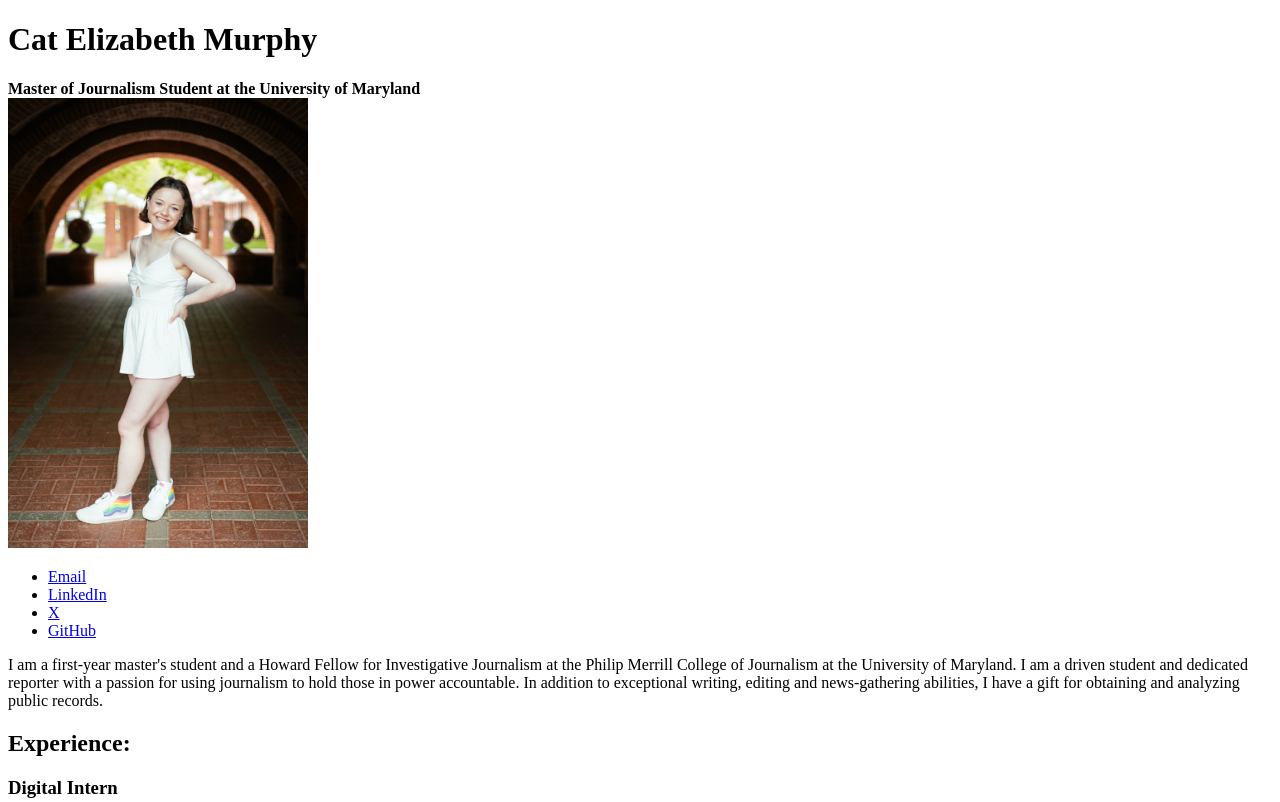
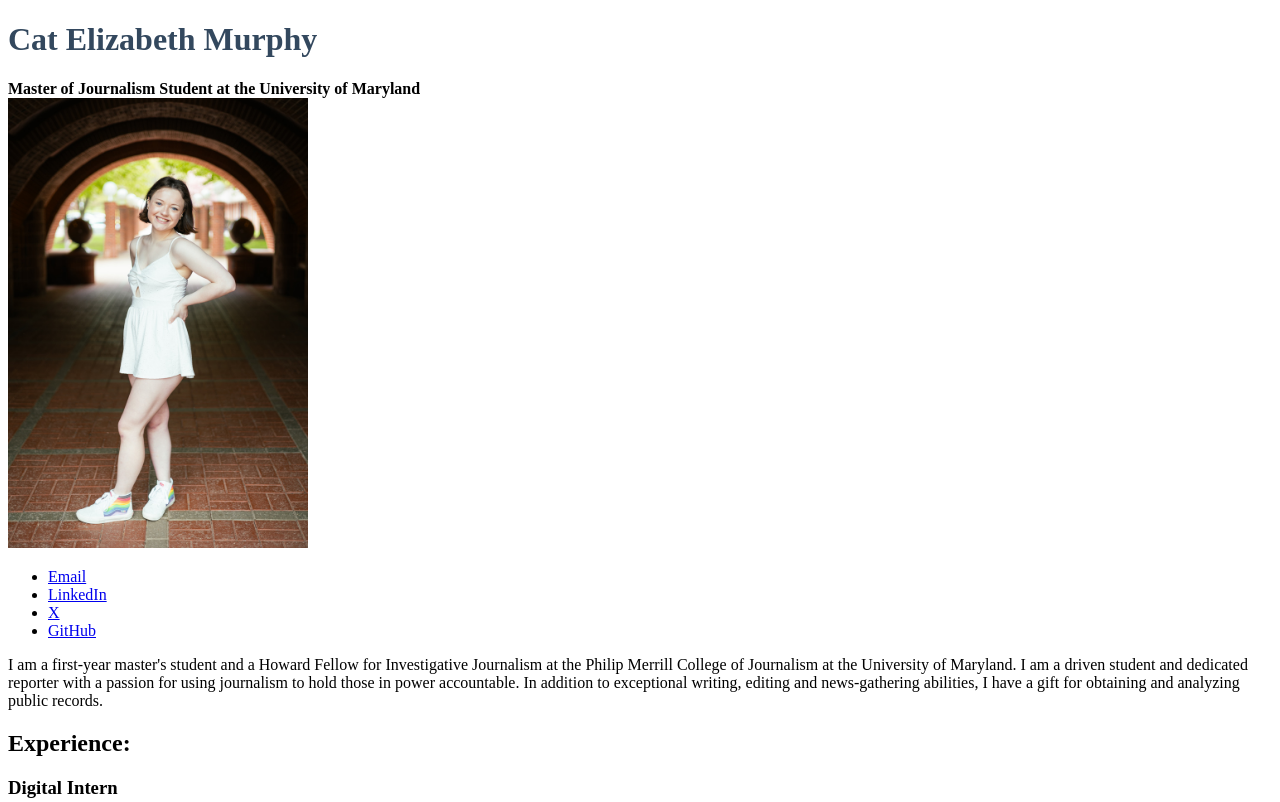
Before and after one commit to cat-murphy/Cat-Murphy-JOUR652, a plain HTML site: page resume/index.html in a window 1280 px wide. Shown: the top 802 px of the page. Drawn offline with Linux system fonts and the light colour scheme.

Commit message:
Update index.html

```diff
--- a/resume/index.html
+++ b/resume/index.html
@@ -5,7 +5,10 @@
     <meta charset="UTF-8" />
     <title>Cat Murphy's Resume</title>
     <style>
-        h1{color:}
+        h1{
+            color: #33485e;
+            size: 36px;
+        }
     </style>
 </head>
 
```
